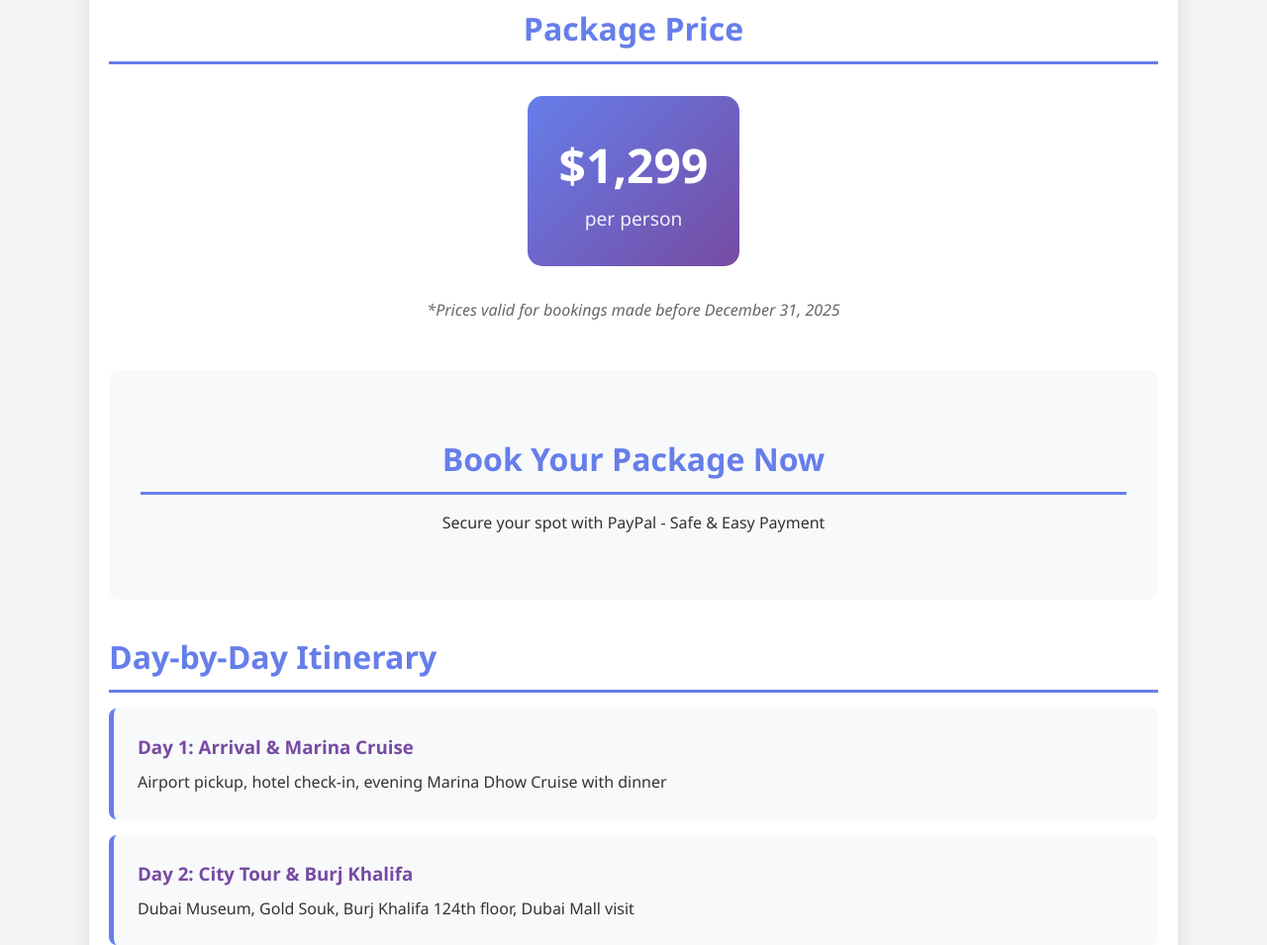
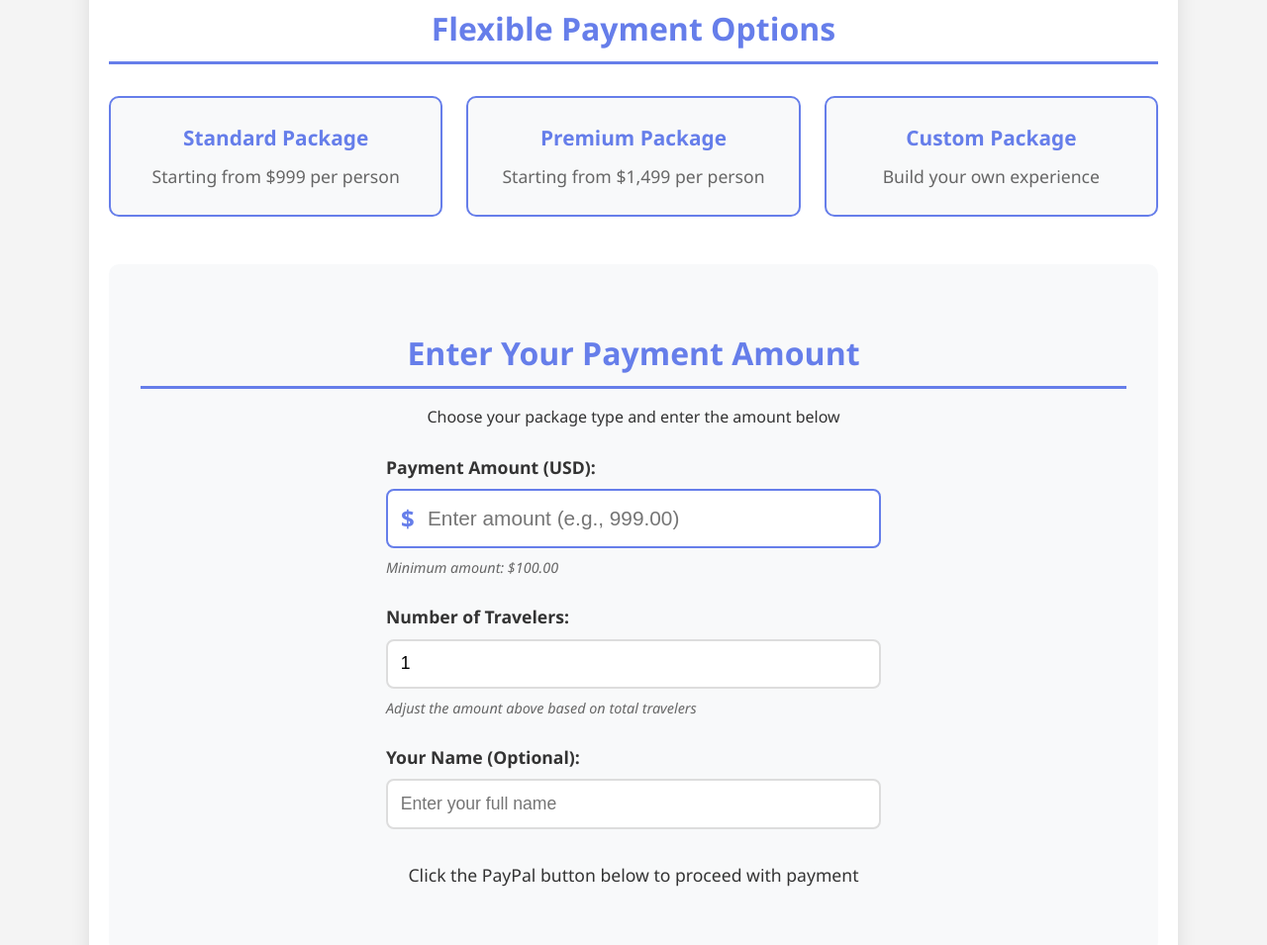
Before and after one commit to almandharuae/almandharuae.github.io, a plain HTML site: page index.html in a window 1280 px wide. Shown: the part 1204-2159 px from the top of the page at 99% size. Drawn offline with Linux system fonts and the light colour scheme; a script that the page names is missing.

Commit message:
Update index.html

```diff
--- a/index.html
+++ b/index.html
@@ -32,20 +32,74 @@
         </section>
 
         <section class="pricing">
-            <h2>Package Price</h2>
-            <div class="price-box">
-                <span class="price">$1,299</span>
-                <span class="per-person">per person</span>
+            <h2>Flexible Payment Options</h2>
+            <div class="price-options">
+                <div class="package-option">
+                    <h3>Standard Package</h3>
+                    <p>Starting from $999 per person</p>
+                </div>
+                <div class="package-option">
+                    <h3>Premium Package</h3>
+                    <p>Starting from $1,499 per person</p>
+                </div>
+                <div class="package-option">
+                    <h3>Custom Package</h3>
+                    <p>Build your own experience</p>
+                </div>
             </div>
-            <p class="note">*Prices valid for bookings made before December 31, 2025</p>
         </section>
 
         <section class="payment-section">
-            <h2>Book Your Package Now</h2>
-            <p>Secure your spot with PayPal - Safe & Easy Payment</p>
+            <h2>Enter Your Payment Amount</h2>
+            <p>Choose your package type and enter the amount below</p>
+
+            <!-- Amount Input Form -->
+            <div class="amount-input-section">
+                <label for="payment-amount">Payment Amount (USD):</label>
+                <div class="input-wrapper">
+                    <span class="currency-symbol">$</span>
+                    <input
+                        type="number"
+                        id="payment-amount"
+                        name="payment-amount"
+                        min="1"
+                        step="0.01"
+                        placeholder="Enter amount (e.g., 999.00)"
+                        required>
+                </div>
+                <p class="input-note">Minimum amount: $100.00</p>
+            </div>
+
+            <!-- Number of Travelers (Optional) -->
+            <div class="travelers-input-section">
+                <label for="num-travelers">Number of Travelers:</label>
+                <input
+                    type="number"
+                    id="num-travelers"
+                    name="num-travelers"
+                    min="1"
+                    max="10"
+                    value="1"
+                    placeholder="1">
+                <p class="input-note">Adjust the amount above based on total travelers</p>
+            </div>
+
+            <!-- Customer Name (Optional) -->
+            <div class="customer-info-section">
+                <label for="customer-name">Your Name (Optional):</label>
+                <input
+                    type="text"
+                    id="customer-name"
+                    name="customer-name"
+                    placeholder="Enter your full name">
+            </div>
+
+            <p class="payment-instruction">Click the PayPal button below to proceed with payment</p>
 
             <!-- PayPal Button Container -->
             <div id="paypal-button-container"></div>
+
+            <p id="error-message" class="error-message"></p>
         </section>
 
         <section class="itinerary">
```
